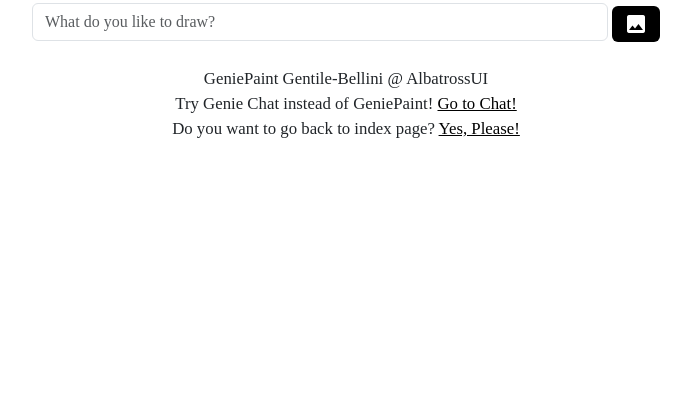
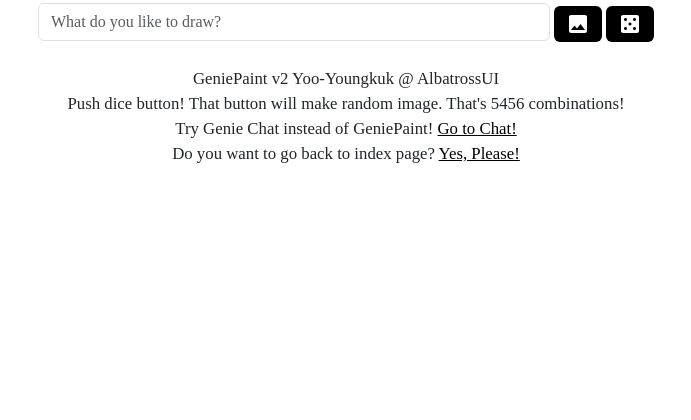
Before and after one commit to nicknamekr/Albatross, a Flask app: page /geniepaint in a window 1280 px wide. Shown: the part 288-708 px from the top of the page, without its empty margins (294-985 px from the left). Run offline with Flask 2, Linux system fonts and the light colour scheme; some libraries are stand-ins or nearby versions; some web fonts are replaced.

Commit message:
Smarter GeniePaint (v2 Yoo Youngkuk)

```diff
--- a/templates/geniepaint.html
+++ b/templates/geniepaint.html
@@ -17,13 +17,16 @@
     <div style='margin-top: 3vh; text-align: center;'>
       <form  accept-charset="utf-8" name = "search" method = "get" action='/geniepaint.dl'>
        <div>
-        <input class="form-control" onchange='ai_generating()' name='q' style='width: 45%; display: inline;' type="text" placeholder="What do you like to draw?" autocomplete=off>
+        <input class="form-control" name='q' id='ipt' style='width: 40%; display: inline;' type="text" placeholder="What do you like to draw?" autocomplete=off>
         <button type="submit" onclick='ai_generating()' class="btn btn-primary material-icons" style='display: inline; background-color: black; border: 0;'>image</button>
+         <button type="submit" onclick='ai_generating_random()' class="btn btn-primary material-icons" style='display: inline; background-color: black; border: 0;'>casino</button>
        </div>
       </form>
     </div>
     <div style='margin-top: 3vh; text-align: center;'>
-      <span style='font-size: 1.05em;'>GeniePaint Gentile-Bellini @ AlbatrossUI</span>
+      <span style='font-size: 1.05em;'>GeniePaint v2 Yoo-Youngkuk @ AlbatrossUI</span>
+      <br>
+      <span style='font-size: 1.05em;'>Push dice button! That button will make random image. That's 5456 combinations!</span>
       <br>
       <span style='font-size: 1.05em;'>Try Genie Chat instead of GeniePaint! <a href='/chat.shorten' style='color: black;'>Go to Chat!</a></span>
       <br>
@@ -58,5 +61,23 @@
         timer: 99999999
       })
   }
+
+  function ai_generating_random(){
+      document.getElementById("ipt").value = "My value";
+      const strArray = ['Dog', 'Cat', 'Lion', 'Bear', 'Apple', 'Orange', 'Lemon', 'Lime', 'Melon', 'Grape', 'WaterMelon']
+      const strArray2 = ['chair', 'table', 'spoon', 'desk', 'computer', 'lamp', 'headphones', 'speakers', 'tissues', 'cup', 'plush'];
+      const strArray3 = ['space', 'room', 'toilet', 'kitchen', 'city', 'moon', 'street', 'school', 'restaurant', 'living room', 'car'];
+      const randomValue = strArray[Math.floor(Math.random() * strArray.length)];
+      const randomValue2 = strArray2[Math.floor(Math.random() * strArray2.length)];
+      const randomValue3 = strArray3[Math.floor(Math.random() * strArray3.length)];
+      document.getElementById("ipt").value = randomValue + ' ' +randomValue2 + ' at '  + randomValue3;
+      Swal.fire({
+        position: 'top-end',
+        icon: 'success',
+        title: 'Generated randomly! Please wait kindly...',
+        showConfirmButton: false,
+        timer: 99999999
+      })
+  }
 </script>
 </html>
```
